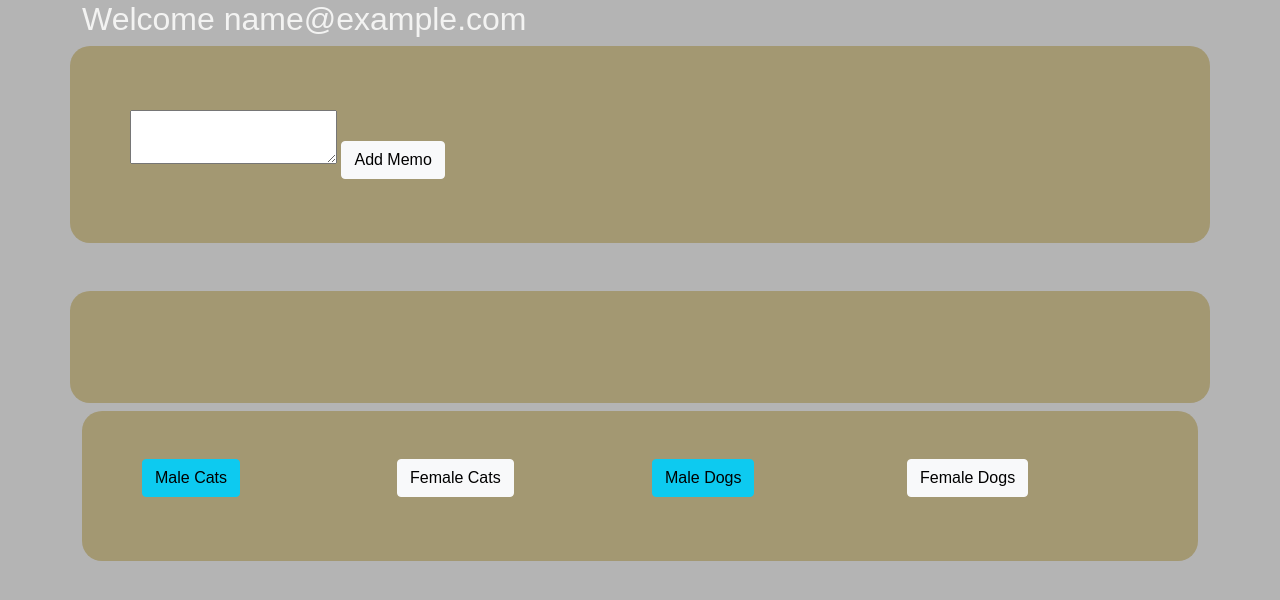
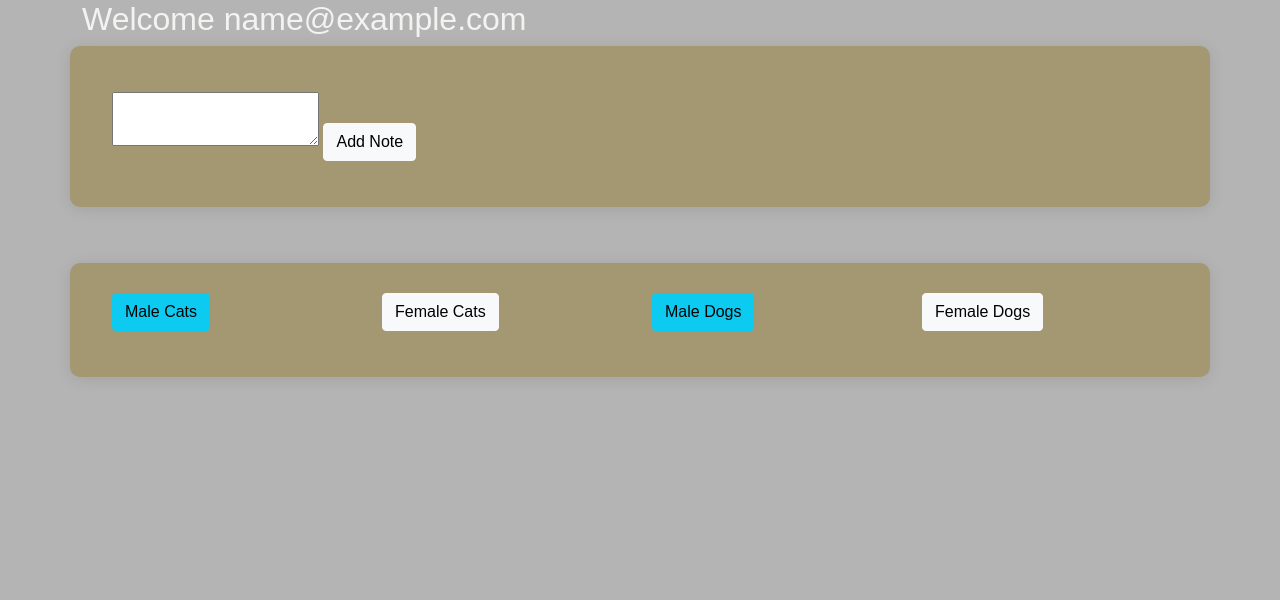
Before and after one commit to bcefarmer/Pet-Match, a Node server app: page /members in a window 1280 px wide. Shown: the part 56-656 px from the top of the page. Run offline with Node 20, Linux system fonts and the light colour scheme; a user stored in the database is signed in; tables that the repository leaves empty hold one stand-in row (values such as "Sample post"); data that the repository does not hold is empty; some libraries are stand-ins or nearby versions.

Commit message:
removed unused section from members page

```diff
--- a/public/stylesheets/style.css
+++ b/public/stylesheets/style.css
@@ -23,11 +23,13 @@ html, body {
   background-color: #b4b4b4;
 }
 
+
 .notesbox {
   color: #1E3643;
   background-color: #A39872;
-  border-radius: 20px;
-  padding: 3rem;
+  box-shadow: 0px 2px 15px rgba(0, 0, 0, 0.1);
+  padding: 30px;
+  border-radius: 10px;
 }
 
 .reviewsbox {
@@ -54,10 +56,6 @@ h6 {
   text-align: right;
 }
 
-.colorB {
-  background-color: black;
-  margin-top: 5px;
-}
 
 #photoF {
   padding-left:2rem;
--- a/views/members.handlebars
+++ b/views/members.handlebars
@@ -23,39 +23,32 @@
     </div>
     <div class="row">
       <div class="col-6 col-md-4">
-      <form id="noteForm">
-        <textarea id="newNoteTextArea" name="note"></textarea>
-        <button type="submit" class="btn btn-light">Add Memo</button>
-      </form>
+        <form id="noteForm">
+          <textarea id="newNoteTextArea" name="note"></textarea>
+          <button type="submit" class="btn btn-light">Add Note</button>
+        </form>
       </div>
     </div>
   </div>
-{{!-- <div class="col-6 col-md-4">.col-6 .col-md-4</div> --}}
 </div>
 
 <br><br>
 
+
 <div class="container">
-  <div class="row notesbox">
-    <div class="col-12 col-md-8">
-      <ul id="apiList">
+  <div class="row notesbox mt-2">
+    <div class="col-3"><button type="button" class="btn btn-info btn-rounded apiBtn" data-type="Cats"
+        data-gender="Male">Male Cats</button></div>
+    <div class="col-3"><button type="button" class="btn btn-light btn-rounded apiBtn" data-mdb-ripple-color="dark"
+        data-type="Cats" data-gender="Female">Female Cats</button></div>
+    <div class="col-3"><button type="button" class="btn btn-info btn-rounded apiBtn" data-type="Dogs"
+        data-gender="Male">Male Dogs</button></div>
+    <div class="col-3"><button type="button" class="btn btn-light btn-rounded apiBtn" data-mdb-ripple-color="dark"
+        data-type="Dogs" data-gender="Female">Female Dogs</button></div>
 
-      </ul>
+    <ul id="breedList">
 
-    </div>
-  </div>
+    </ul>
 
-
-  <div class="container">
-    <div class="row notesbox mt-2">
-      <div class="col-3"><button type="button" class="btn btn-info btn-rounded apiBtn" data-type="Cats" data-gender="Male">Male Cats</button></div>
-      <div class="col-3"><button type="button" class="btn btn-light btn-rounded apiBtn" data-mdb-ripple-color="dark" data-type="Cats" data-gender="Female">Female Cats</button></div>
-      <div class="col-3"><button type="button" class="btn btn-info btn-rounded apiBtn" data-type="Dogs" data-gender="Male">Male Dogs</button></div>
-      <div class="col-3"><button type="button" class="btn btn-light btn-rounded apiBtn" data-mdb-ripple-color="dark" data-type="Dogs" data-gender="Female">Female Dogs</button></div>
-
-
-          <ul id="breedList">
-
-          </ul>
   </div>
 </div>
```
